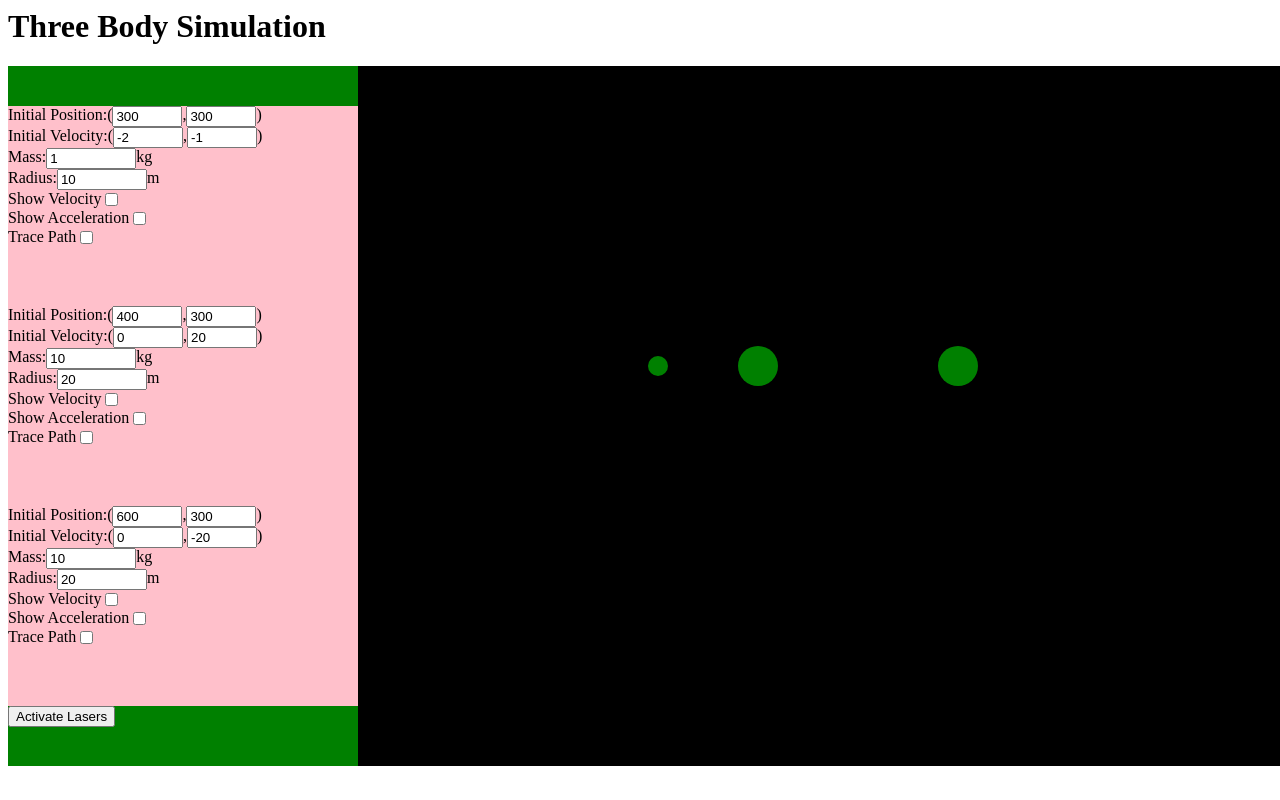
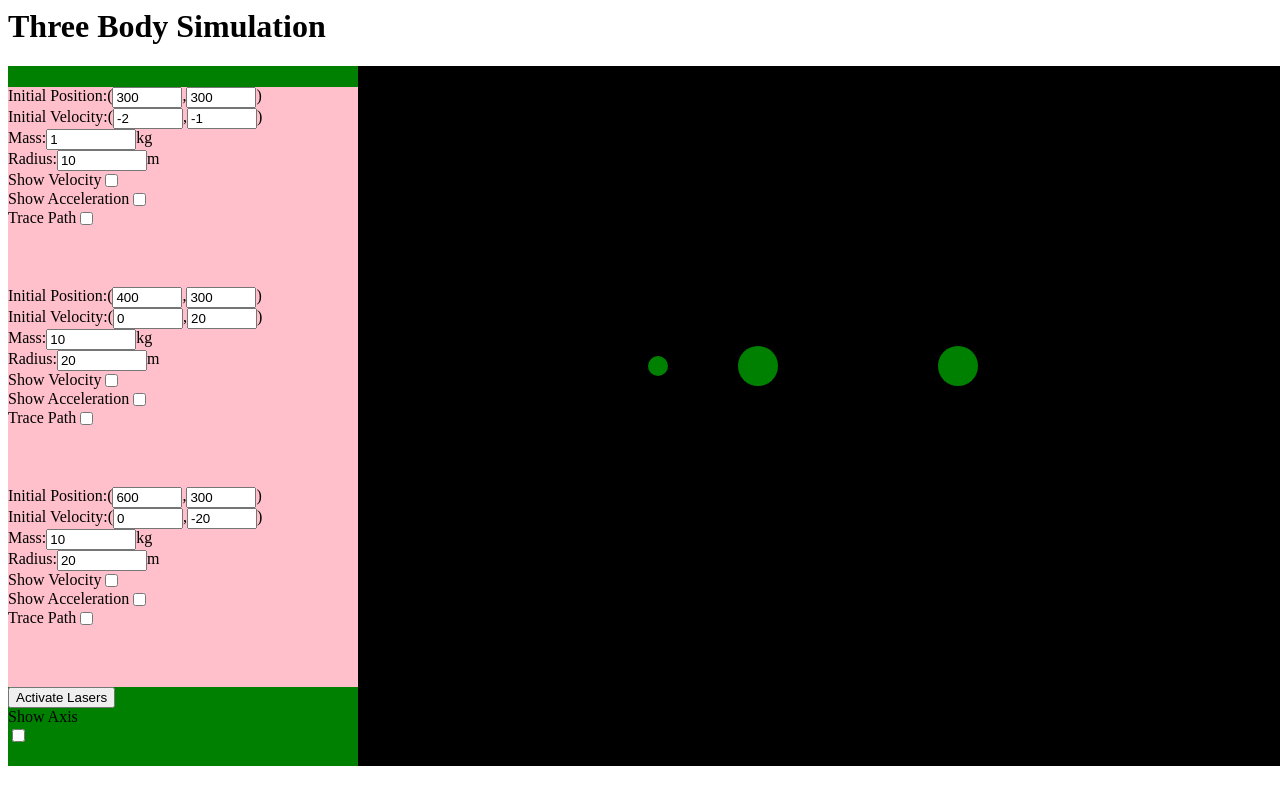
Before and after one commit to echentw/three-body, a React app: page / in a window 1280 px wide. Shown: the top 800 px of the page. Built offline with nearby package versions, Linux system fonts and the light colour scheme.

Commit message:
show coordinate axis

```diff
--- /dev/null
+++ b/src/Axis.ts
@@ -0,0 +1,115 @@
+import * as Konva from 'konva';
+
+export class Axis {
+  public width: number;
+  public height: number;
+
+  constructor(width: number, height: number) {
+    this.width = width;
+    this.height = height;
+  }
+
+  getKonvaGroup(): Konva.Group {
+    const group = new Konva.Group();
+
+    // x-axis
+    group.add(new Konva.Line({
+      points: [
+        0, this.height / 2,
+        this.width, this.height / 2,
+      ],
+      strokeWidth: 2,
+      stroke: 'grey',
+    }));
+
+    // y-axis
+    group.add(new Konva.Line({
+      points: [
+        this.width / 2, 0,
+        this.width / 2, this.height,
+      ],
+      strokeWidth: 2,
+      stroke: 'grey',
+    }));
+
+    // x-axis guide marks
+    group.add(
+      new Konva.Line({
+        points: [
+          this.width * 0.75, this.height / 2 - 10,
+          this.width * 0.75, this.height / 2 + 10,
+        ],
+        strokeWidth: 2,
+        stroke: 'grey',
+      }),
+      new Konva.Text({
+        text: String(this.width * 0.75),
+        fill: 'grey',
+        align: 'center',
+        width: 50,
+        height: 20,
+        x: this.width * 0.75 - 25,
+        y: this.height / 2 - 24,
+      }),
+      new Konva.Line({
+        points: [
+          this.width * 0.25, this.height / 2 - 10,
+          this.width * 0.25, this.height / 2 + 10,
+        ],
+        strokeWidth: 2,
+        stroke: 'grey',
+      }),
+      new Konva.Text({
+        text: String(this.width * 0.25),
+        fill: 'grey',
+        align: 'center',
+        width: 50,
+        height: 20,
+        x: this.width * 0.25 - 25,
+        y: this.height / 2 - 24,
+      })
+    );
+
+    // y-axis guide marks
+    group.add(
+      new Konva.Line({
+        points: [
+          this.width / 2 + 10, this.height * 0.75,
+          this.width / 2 - 10, this.height * 0.75,
+        ],
+        strokeWidth: 2,
+        stroke: 'grey',
+      }),
+      new Konva.Text({
+        text: String(this.height * 0.75),
+        fill: 'grey',
+        align: 'center',
+        verticalAlign: 'center',
+        width: 50,
+        height: 20,
+        x: this.width / 2,
+        y: this.height * 0.75 - 5,
+      }),
+      new Konva.Line({
+        points: [
+          this.width / 2 + 10, this.height * 0.25,
+          this.width / 2 - 10, this.height * 0.25,
+        ],
+        strokeWidth: 2,
+        stroke: 'grey',
+      }),
+      new Konva.Text({
+        text: String(this.height * 0.25),
+        fill: 'grey',
+        align: 'center',
+        verticalAlign: 'center',
+        width: 50,
+        height: 20,
+        x: this.width / 2,
+        y: this.height * 0.25 - 5,
+      }),
+    );
+
+    return group;
+  }
+}
--- a/src/SideBar.tsx
+++ b/src/SideBar.tsx
@@ -80,6 +80,7 @@ class PlanetConfigComponent extends React.Component<PlanetConfigComponentProps>
 interface SideBarComponentProps {
   updateFlags: (planetId: number, flags: VisualizationFlags) => void;
   updatePlanetConfigs: (configs: PlanetConfig[]) => void;
+  toggleAxis: (on: boolean) => void;
   start: () => void;
 }
 
@@ -271,6 +272,10 @@ export class SideBarComponent extends React.Component<SideBarComponentProps, Sid
         <button onClick={this.props.start}>
           Activate Lasers
         </button>
+        <div className="flag-toggle">
+          <div className="text">Show Axis</div>
+          <CheckBox onToggle={this.props.toggleAxis}/>
+        </div>
       </div>
     );
   }
--- a/src/Simulator.ts
+++ b/src/Simulator.ts
@@ -1,13 +1,16 @@
 import * as Konva from 'konva';
 import { Planet } from './Planet';
+import { Axis } from './Axis';
 
 export class Simulator {
   private planets: Planet[];
+  private axis: Axis;
 
   private stage: Konva.Stage;
   private backgroundLayer: Konva.Layer;
+  private axisLayer: Konva.Layer;
+  private pathsLayer: Konva.Layer;
   private mainLayer: Konva.Layer;
-  private pathsLayer: Konva.Layer;
   private vectorsLayer: Konva.Layer;
 
   constructor(planets: Planet[]) {
@@ -17,10 +20,15 @@ export class Simulator {
       width: 1000,
       height: 700,
     });
+    this.axis = new Axis(this.stage.getWidth(), this.stage.getHeight());
+
     this.backgroundLayer = new Konva.Layer();
+    this.axisLayer = new Konva.Layer();
+    this.pathsLayer = new Konva.Layer();
     this.mainLayer = new Konva.Layer();
-    this.pathsLayer = new Konva.Layer();
     this.vectorsLayer = new Konva.Layer();
+
+    this.axisLayer.add(this.axis.getKonvaGroup());
 
     this.backgroundLayer.add(new Konva.Rect({
       width: this.stage.getWidth(),
@@ -34,6 +42,28 @@ export class Simulator {
     this.stage.add(this.vectorsLayer);
 
     this.backgroundLayer.draw();
+  }
+
+  toggleAxis(on: boolean) {
+    if (on) {
+      this.backgroundLayer.remove();
+      this.pathsLayer.remove();
+      this.axisLayer.remove();
+      this.mainLayer.remove();
+      this.vectorsLayer.remove();
+
+      this.stage.add(this.backgroundLayer);
+      this.stage.add(this.pathsLayer);
+      this.stage.add(this.axisLayer);
+      this.stage.add(this.mainLayer);
+      this.stage.add(this.vectorsLayer);
+
+      this.mainLayer.draw();
+      this.axisLayer.draw();
+      this.vectorsLayer.draw();
+    } else {
+      this.axisLayer.remove();
+    }
   }
 
   draw() {
--- a/src/main.tsx
+++ b/src/main.tsx
@@ -121,6 +121,10 @@ class Controller extends React.Component {
     simulator.draw();
   }
 
+  toggleAxis = (on: boolean) => {
+    simulator.toggleAxis(on);
+  }
+
   start = () => {
     STOPPED = false;
     main();
@@ -132,6 +136,7 @@ class Controller extends React.Component {
         <SideBarComponent
           updateFlags={this.updateFlags}
           updatePlanetConfigs={this.updatePlanetConfigs}
+          toggleAxis={this.toggleAxis}
           start={this.start}
         />
       </div>
```
